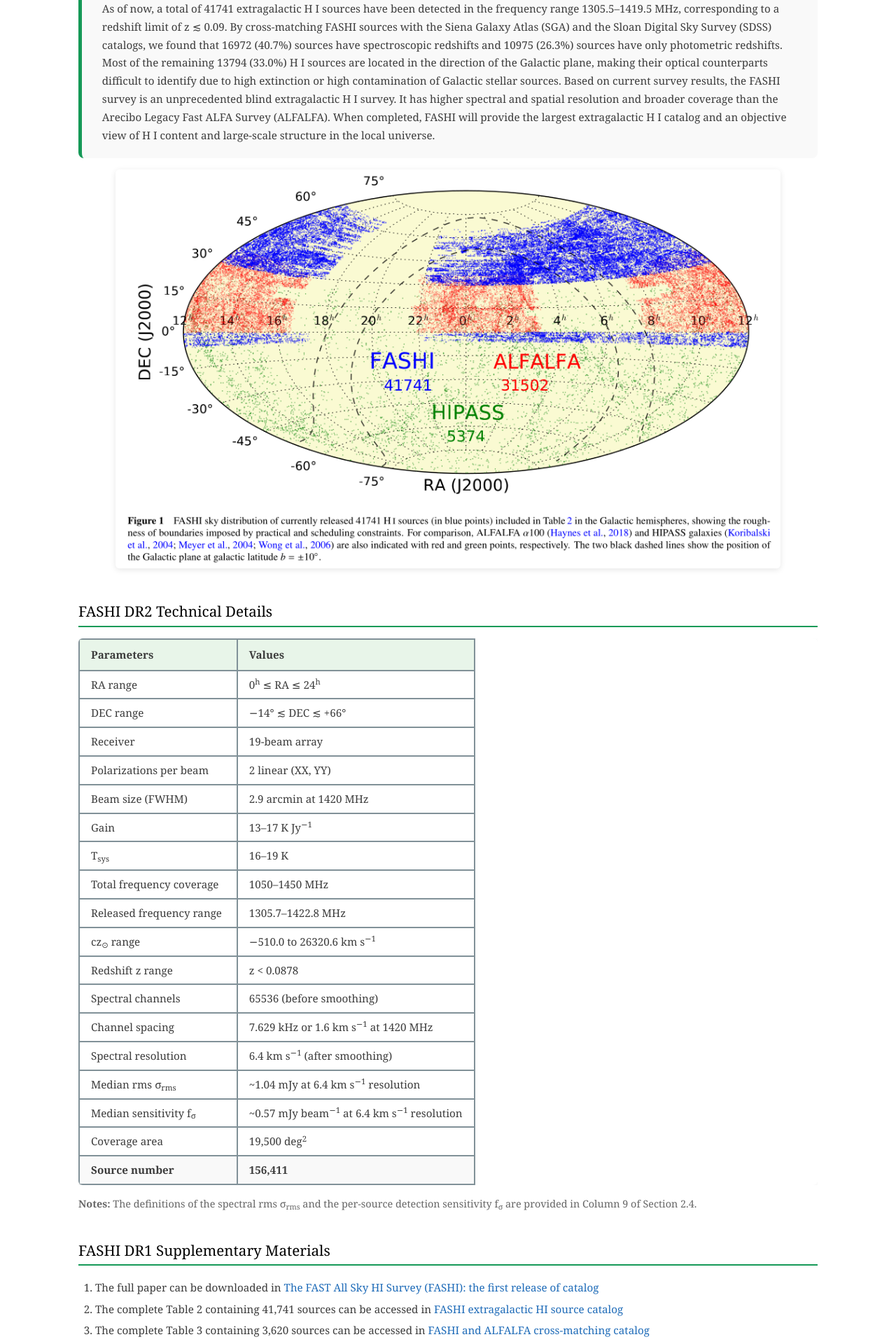
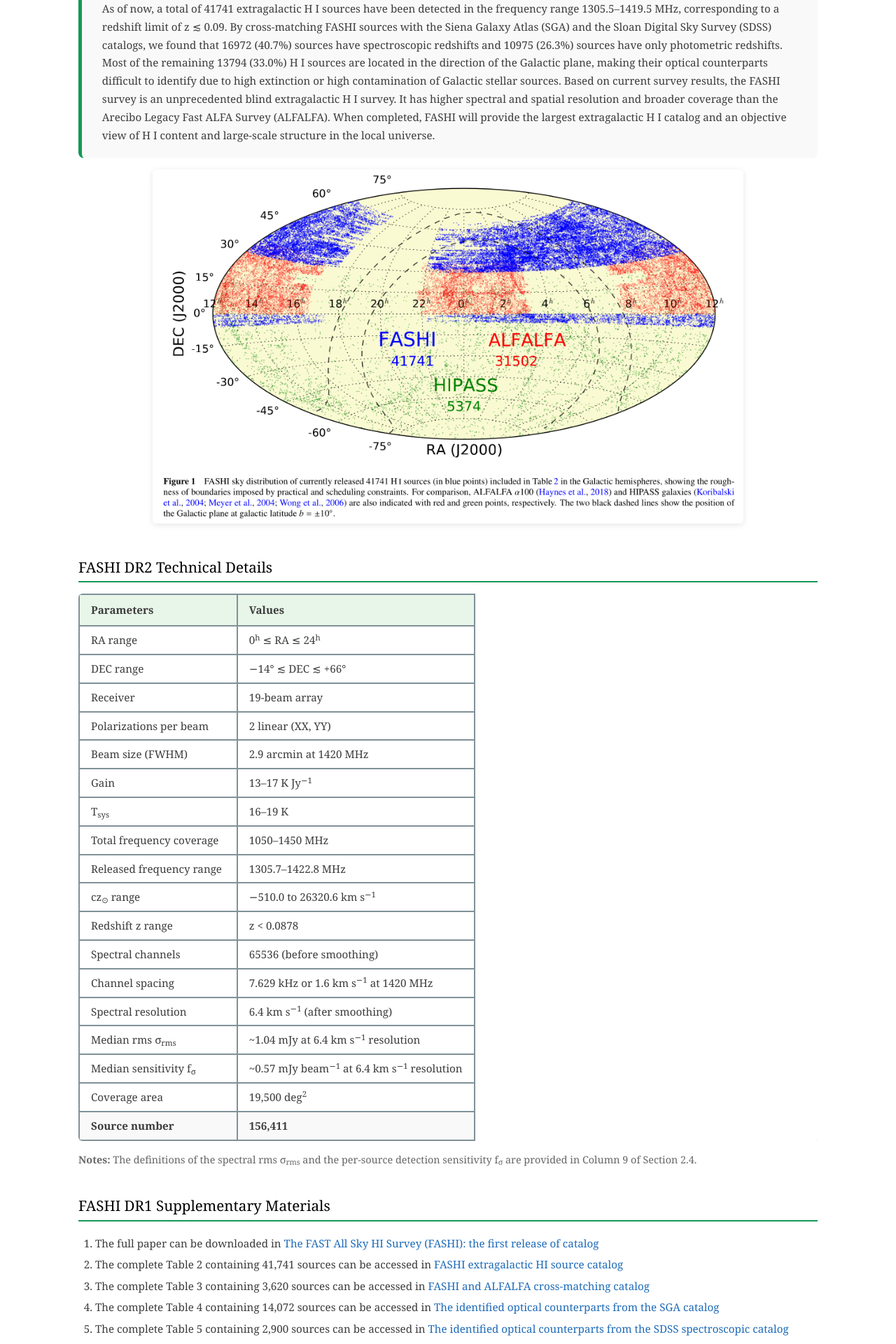
Before and after one commit to zcp521/zcp521.github.io, a Jekyll site: the page built from fashi.md, in a window 1280 px wide. Shown: the part 1780-3700 px from the top of the page at 70% size. Built offline with Jekyll 4.4.1, drawn with Linux system fonts in a browser that asks for light colours.

Commit message:
Update fashi.md

```diff
--- a/fashi.md
+++ b/fashi.md
@@ -59,7 +59,7 @@ tagline: "&nbsp;"
     </div>
 
     <div style="text-align: center; margin: 1rem 0;">
-      <img src="{{ site.baseurl }}/img/fashi_dr1_sky.png" alt="FASHI DR1 sky coverage" style="max-width: 90%; border-radius: 6px; box-shadow: 0 2px 8px rgba(0,0,0,0.1);">
+      <img src="{{ site.baseurl }}/img/fashi_dr1_sky.png" alt="FASHI DR1 sky coverage" style="max-width: 80%; border-radius: 6px; box-shadow: 0 2px 8px rgba(0,0,0,0.1);">
     </div>
   </section>
 
```
